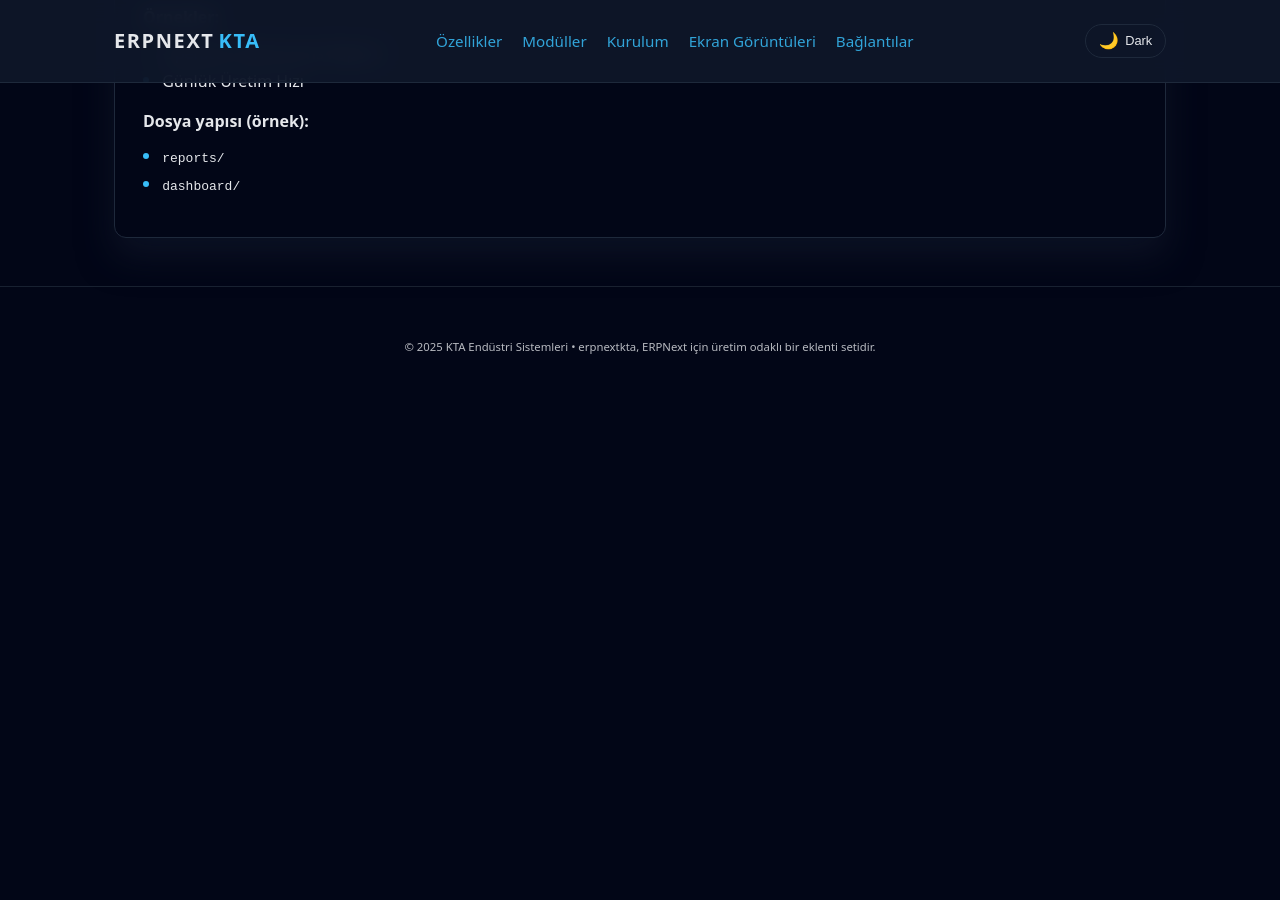
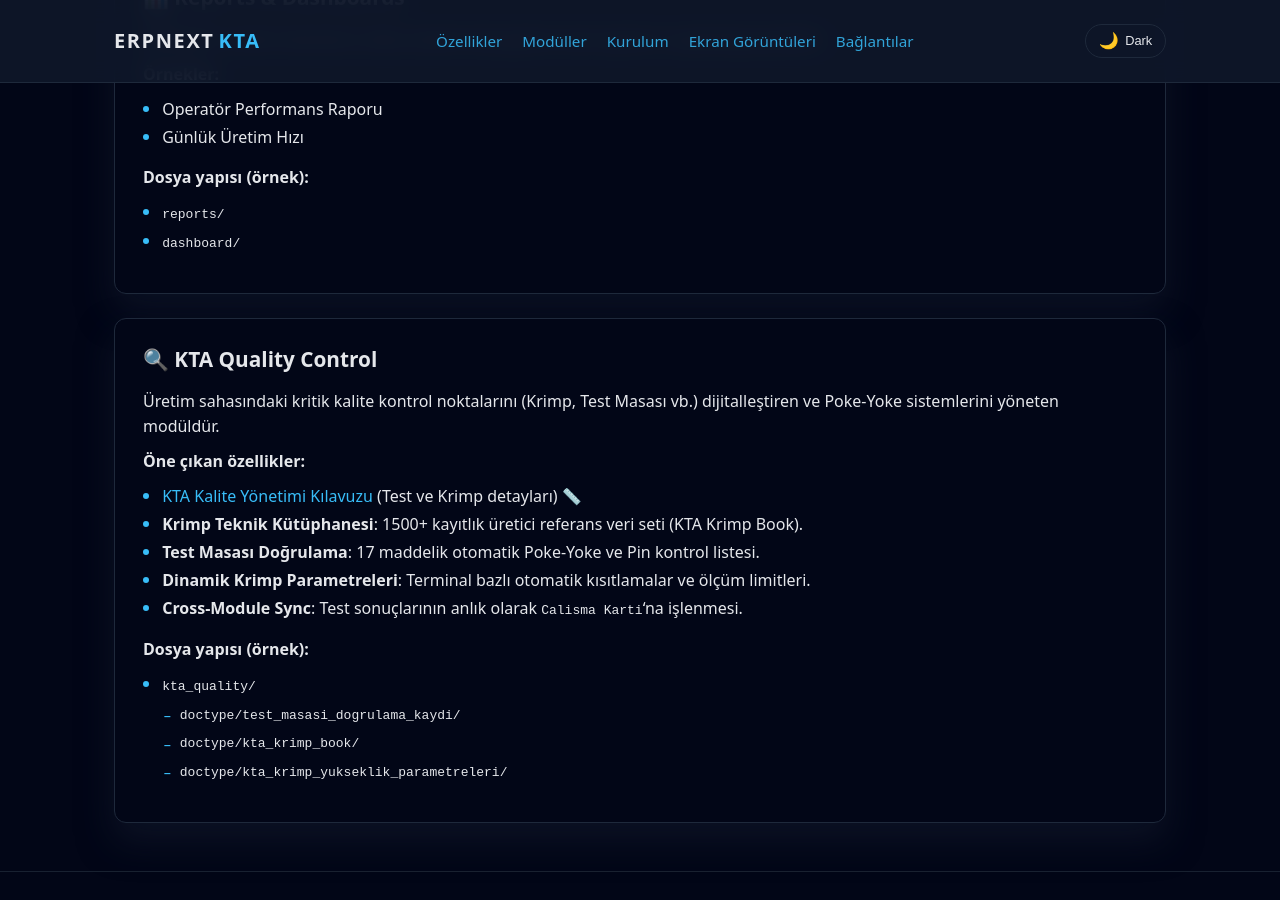
Before and after one commit to KTA-Endustri-Sistemleri/erpnextkta, a Jekyll site: the page built from docs/modules.md, in a window 1280 px wide and 900 px high, scrolled down 1771 px. Built offline with Jekyll 4.4.1, drawn with Linux system fonts in a browser that asks for light colours; before the commit the page ends 2176 px from its top, so only the background shows below that; some of the changed text lies outside the part shown.

```diff
--- a/docs/modules.md
+++ b/docs/modules.md
@@ -24,6 +24,8 @@ ERPNext’in standart üretim akışlarını gerçek atölye senaryolarına uyar
 
 - [KTA Çalışma Kartı Kullanım Kılavuzu](kta_calisma_karti_kilavuzu.html) (Arayüz kullanım detayları) 🚀
 - Job Card alt operasyonları (KTA Çalışma Kartı Operasyonları)
+- **Dinamik Duruş Yönetimi & Standardizasyonu**: Duruşların merkezi tablodan (`KTA Durus Sebebi`) kategorize edilerek yönetilmesi.
+- **KTA Çalışma Kartı Ayarları**: Sistem limitleri, otomatik duruş nedenleri ve yetki bypass kontrollerinin merkezi yönetimi.
 - Zaman loglarını ve üretim miktarlarını daha detaylı işleyen yapı
 - İş Emri → İş Kartı dönüşümünde gelişmiş validasyonlar ve Real-Time İş Emri Durum & Operasyon Güncellemesi
 
@@ -130,4 +132,27 @@ ERPNext’in üretim ekranlarını daha anlamlı hale getiren özel raporlar ve
 
 </section>
 
+<section class="module-card" markdown="1">
+
+## 🔍 KTA Quality Control
+
+Üretim sahasındaki kritik kalite kontrol noktalarını (Krimp, Test Masası vb.) dijitalleştiren ve Poke-Yoke sistemlerini yöneten modüldür.
+
+**Öne çıkan özellikler:**
+
+- [KTA Kalite Yönetimi Kılavuzu](kta_kalite_kilavuzu.html) (Test ve Krimp detayları) 📏
+- **Krimp Teknik Kütüphanesi**: 1500+ kayıtlık üretici referans veri seti (KTA Krimp Book).
+- **Test Masası Doğrulama**: 17 maddelik otomatik Poke-Yoke ve Pin kontrol listesi.
+- **Dinamik Krimp Parametreleri**: Terminal bazlı otomatik kısıtlamalar ve ölçüm limitleri.
+- **Cross-Module Sync**: Test sonuçlarının anlık olarak `Calisma Karti`'na işlenmesi.
+
+**Dosya yapısı (örnek):**
+
+- `kta_quality/`
+  - `doctype/test_masasi_dogrulama_kaydi/`
+  - `doctype/kta_krimp_book/`
+  - `doctype/kta_krimp_yukseklik_parametreleri/`
+
+</section>
+
 </main>
```
Also changed, not shown: docs/index.md (+8 -2 lines), docs/kta_calisma_karti_kilavuzu.md (+7 -2 lines), docs/kta_kalite_kilavuzu.md (added, +69 -0 lines), README.md.
